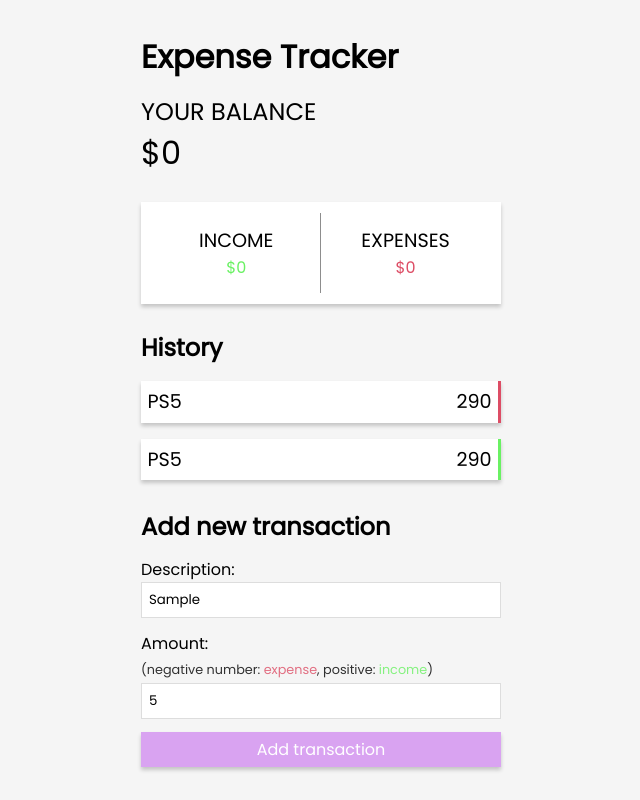
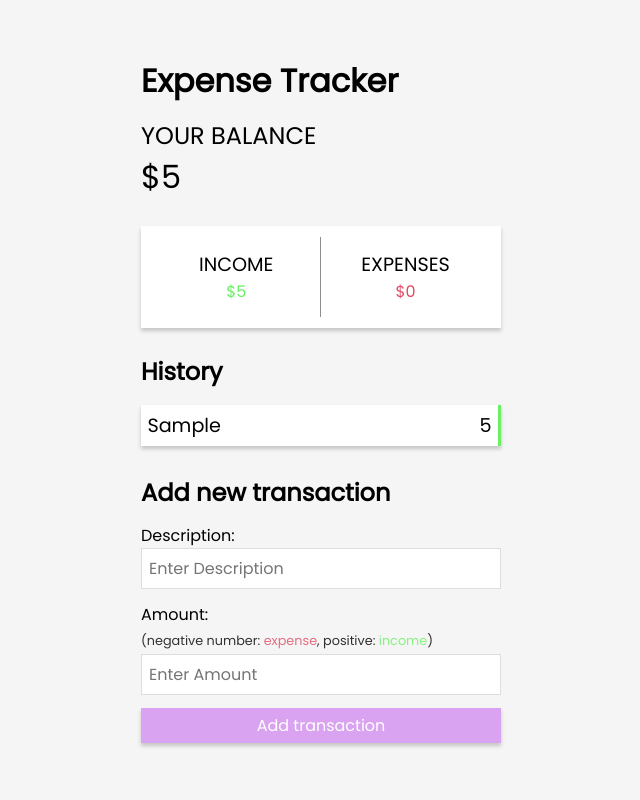
Before and after one commit to ninotrivelli/expense-tracker, a plain HTML site: page index.html in a window 1280 px wide. Both pictures are taken after typing "Sample", "5" into the empty fields and a click on the button "Add transaction". Shown: the whole page, without its empty margins (319-959 px from the left). Drawn offline with Linux system fonts and the light colour scheme.

Commit message:
logic added, small style adjustmens

```diff
--- a/index.html
+++ b/index.html
@@ -30,19 +30,8 @@
         </div>
       </div>
 
-      <div class="history-container">
+      <div class="history-container" id="history-container">
         <h2>History</h2>
-        <div class="operation minus" id="operation">
-          <p id="description">PS5</p>
-          <p id="amount">290</p>
-          <div class="close-btn" id="close-btn">X</div>
-        </div>
-
-        <div class="operation plus" id="operation">
-          <p id="description">PS5</p>
-          <p id="amount">290</p>
-          <div class="close-btn" id="close-btn">X</div>
-        </div>
       </div>
 
       <div class="add-transaction-container">
@@ -50,7 +39,11 @@
 
         <div class="form-control">
           <label for="description">Description:</label>
-          <input type="text" placeholder="Enter Description" />
+          <input
+            id="inputDescription"
+            type="text"
+            placeholder="Enter Description"
+          />
         </div>
 
         <div class="form-control">
@@ -59,7 +52,7 @@
             >(negative number: <span class="expense">expense</span>, positive:
             <span class="income">income</span>)</small
           >
-          <input type="number" placeholder="Enter Amount" />
+          <input id="inputAmount" type="number" placeholder="Enter Amount" />
         </div>
 
         <button id="add">Add transaction</button>
--- a/js/app.js
+++ b/js/app.js
@@ -0,0 +1,98 @@
+// Elements
+
+const descInput = document.getElementById('inputDescription');
+const amountInput = document.getElementById('inputAmount');
+const addBtn = document.getElementById('add');
+
+const historyEl = document.getElementById('history-container');
+
+const balanceEl = document.getElementById('balance');
+const incomeEl = document.getElementById('income-total');
+const expenseEl = document.getElementById('expense-total');
+
+function updateLocalStorage() {
+  localStorage.setItem('transactions', JSON.stringify(transactions));
+}
+
+let transactions =
+  localStorage.getItem('transactions') !== null
+    ? JSON.parse(localStorage.getItem('transactions'))
+    : [];
+
+// Functions
+function balanceUpdate() {
+  balanceEl.innerHTML =
+    '$' +
+    transactions.reduce((acc, op) => {
+      return acc + op.amount;
+    }, 0);
+
+  incomeEl.innerHTML =
+    '$' +
+    transactions
+      .filter((op) => op.amount > 0)
+      .reduce((acc, op) => {
+        return acc + op.amount;
+      }, 0);
+
+  expenseEl.innerHTML =
+    '$' +
+    transactions
+      .filter((op) => op.amount < 0)
+      .reduce((acc, op) => {
+        return acc + op.amount;
+      }, 0);
+}
+
+function populateHistory() {
+  historyEl.innerHTML = '<h2>History</h2>';
+
+  transactions.forEach((operation) => {
+    const operationEl = document.createElement('div');
+    operationEl.classList.add('operation');
+    operation.amount >= 0
+      ? operationEl.classList.add('plus')
+      : operationEl.classList.add('minus');
+
+    operationEl.setAttribute('data-id', operation.id);
+    operationEl.innerHTML = `
+        <p id="description">${operation.description}</p>
+        <p id="amount">${operation.amount}</p>
+        <div class="close-btn" id="close-btn">X</div>`;
+
+    historyEl.appendChild(operationEl);
+  });
+}
+
+function addOperation() {
+  if (descInput.value.trim().length > 0 && amountInput.value != '') {
+    const newOperation = new Operation(
+      descInput.value,
+      Number(amountInput.value)
+    );
+    transactions.push(newOperation);
+
+    descInput.value = '';
+    amountInput.value = '';
+
+    updateLocalStorage();
+    populateHistory();
+    balanceUpdate();
+  }
+}
+
+balanceUpdate();
+populateHistory();
+
+// Constructor for each operation
+class Operation {
+  static id = 1;
+  constructor(description, amount) {
+    this.id = Operation.id++;
+    this.description = description;
+    this.amount = amount;
+  }
+}
+
+// Event listeners
+addBtn.addEventListener('click', addOperation);
--- a/scss/_main.scss
+++ b/scss/_main.scss
@@ -101,6 +101,7 @@
     }
 
     input {
+      font-size: 1rem;
       outline: none;
       transition: border 0.125s ease-in-out;
       &:focus {
```
Also changed, not shown: dist/css/style.css, 1 other file.
